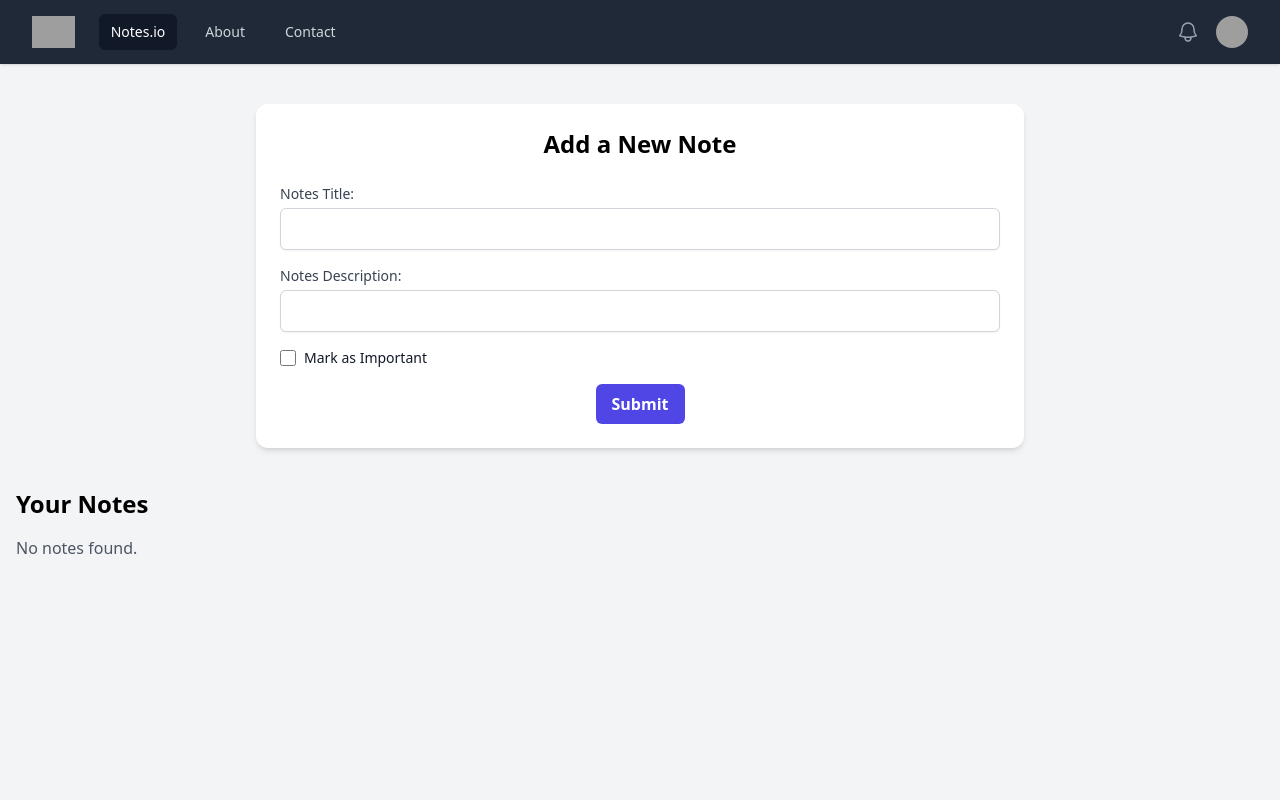
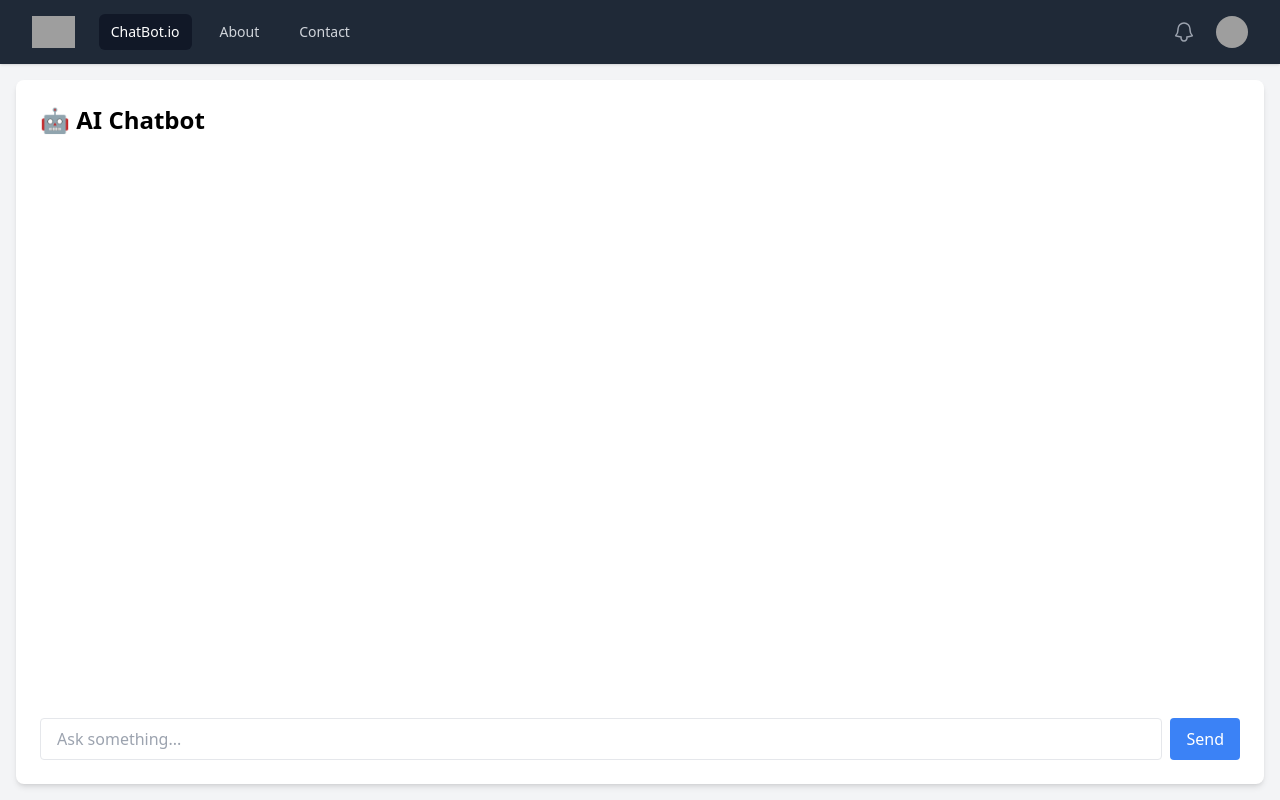
Before and after one commit to abdul0325/Notes-App, a FastAPI app: template templates/index.html in a window 1280 px wide. Run offline with FastAPI, Linux system fonts and the light colour scheme; the template is opened without the code that fills it, so the values that code supplies are empty; some libraries are stand-ins or nearby versions; grey boxes are pictures that could not be loaded.

Commit message:
Update chatbot

```diff
--- a/config/db.py
+++ /dev/null
@@ -1,5 +0,0 @@
-from pymongo import MongoClient
-
-MONGO_URI = "mongodb+srv://xyz:2266abdul%40123@mongocluster.gm0hpwu.mongodb.net"
-
-conn = MongoClient(MONGO_URI)
--- a/index.py
+++ /dev/null
@@ -1,10 +0,0 @@
-from fastapi import FastAPI
-from routes.note import note
-from fastapi.staticfiles import StaticFiles
-from routes.vector_db import note
-
-app = FastAPI()
-
-# Include the note router
-app.mount("/static", StaticFiles(directory="static"), name="static")
-app.include_router(note, tags=["notes"])
--- /dev/null
+++ b/mian.py
@@ -0,0 +1,44 @@
+from fastapi import FastAPI, Request, Form
+from fastapi.responses import StreamingResponse, HTMLResponse
+from fastapi.staticfiles import StaticFiles
+from fastapi.templating import Jinja2Templates
+from fastapi.middleware.cors import CORSMiddleware
+
+from routes.pineconetest import vector_db_query, query_together_ai
+
+app = FastAPI()
+
+# Serve static files (if any)
+app.mount("/static", StaticFiles(directory="static"), name="static")
+
+# Set up templates folder
+templates = Jinja2Templates(directory="templates")
+
+# CORS (only needed if frontend is separate; safe to keep)
+app.add_middleware(
+    CORSMiddleware,
+    allow_origins=["*"],
+    allow_methods=["*"],
+    allow_headers=["*"]
+)
+
+# Homepage route
+@app.get("/", response_class=HTMLResponse)
+async def get_home(request: Request):
+    return templates.TemplateResponse("index.html", {"request": request})
+
+# Chat endpoint with streaming response
+@app.post("/chat")
+async def chat(request: Request):
+    data = await request.json()
+    user_query = data.get("query", "")
+    results = vector_db_query(user_query)
+
+    def generate():
+        answer = query_together_ai(results, user_query)
+        for char in answer:
+            yield char
+            import time
+            time.sleep(0.01)
+
+    return StreamingResponse(generate(), media_type="text/plain")
--- a/models/note.py
+++ /dev/null
@@ -1,6 +0,0 @@
-from pydantic import BaseModel, Field
-
-class Note(BaseModel):
-    title: str = Field(..., min_length=1, max_length=100, description="Title of the note")
-    desc: str = Field(..., min_length=1, max_length=500, description="Description of the note")
-    important: bool = Field(default=False, description="Whether the note is important or not")
--- a/routes/pineconetest.py
+++ b/routes/pineconetest.py
@@ -7,7 +7,7 @@ print("Starting...")
 model = SentenceTransformer("all-MiniLM-L6-v2")  # Load model
 # Create Pinecone client
 
-together.api_key = ""
+together.api_key = "1fa88a19d544a6e982c93f1a586069b8cef724777123c581d5d3dd03d112d9ef"
 pc = Pinecone(api_key="pcsk_ihwQL_E17W62oEwcD99DsUM8GZ5GwCZzm3Yux1iatpfb39NTuhUtXiKGd228GmxYrXhKx",
               environment='aped-4627-b74a')
 # Connect to index
@@ -84,3 +84,4 @@ def query_together_ai(results, user_query):
     except Exception as e:
         print("Error parsing Together AI response:", e)
         return "Error: Could not get a valid response from Together AI."
+print("Pinecone and Together AI initialized successfully.")
--- a/static/style.css
+++ /dev/null
@@ -1 +0,0 @@
-hello
--- a/templates/index.html
+++ b/templates/index.html
@@ -1,96 +1,98 @@
 <!DOCTYPE html>
 <html lang="en">
 <head>
-  <meta charset="UTF-8">
-  <meta name="viewport" content="width=device-width, initial-scale=1.0">
-  <title>Notes.io</title>
+  <meta charset="UTF-8" />
+  <meta name="viewport" content="width=device-width, initial-scale=1.0" />
+  <title>Chatbot.io</title>
   <script src="https://cdn.tailwindcss.com"></script>
 </head>
-<body class="bg-gray-100 font-sans">
-  <!-- Navbar -->
-  <nav class=" sticky top-0 z-50 bg-gray-800 text-white shadow">
+<body class="bg-gray-100 font-sans min-h-screen flex flex-col">
+
+  <!-- Navbar Full Width -->
+  <nav class="sticky top-0 z-50 w-full bg-gray-800 text-white shadow">
     <div class="max-w-7xl mx-auto px-4 sm:px-6 lg:px-8">
       <div class="flex justify-between h-16 items-center">
         <div class="flex flex-1 items-center justify-center sm:items-stretch sm:justify-start">
           <div class="flex shrink-0 items-center">
-          <img class="h-8 w-auto" src="https://tse3.mm.bing.net/th/id/OIP.-mzrwt0zW13X62Kbr0zNegHaHj?pid=Api&P=0&h=220?color=indigo&shade=500" alt="Your Company" />
+            <img class="h-8 w-auto" src="https://up.yimg.com/ib/th/id/OIP.T0FSWMoaFsvssh4EJrYMqgHaHa?pid=Api&rs=1&c=1&qlt=95&w=95&h=95?pid=Api&P=0&h=220" alt="Logo" />
           </div>
           <div class="hidden sm:ml-6 sm:block">
             <div class="flex space-x-4">
-            <!-- Current: "bg-gray-900 text-white", Default: "text-gray-300 hover:bg-gray-700 hover:text-white" -->
-            <a class="rounded-md bg-gray-900 px-3 py-2 text-sm font-medium text-white" aria-current="page">Notes.io</a>
+              <a class="rounded-md bg-gray-900 px-3 py-2 text-sm font-medium text-white">ChatBot.io</a>
               <a href="#" class="rounded-md px-3 py-2 text-sm font-medium text-gray-300 hover:bg-gray-700 hover:text-white">About</a>
               <a href="#" class="rounded-md px-3 py-2 text-sm font-medium text-gray-300 hover:bg-gray-700 hover:text-white">Contact</a>
             </div>
           </div>
         </div>
-      <div class="absolute inset-y-0 right-0 flex items-center pr-2 sm:static sm:inset-auto sm:ml-6 sm:pr-0">
-        <button type="button" class="relative rounded-full bg-gray-800 p-1 text-gray-400 hover:text-white focus:ring-2 focus:ring-white focus:ring-offset-2 focus:ring-offset-gray-800 focus:outline-hidden">
-          <span class="absolute -inset-1.5"></span>
-          <span class="sr-only">View notifications</span>
-          <svg class="size-6" fill="none" viewBox="0 0 24 24" stroke-width="1.5" stroke="currentColor" aria-hidden="true" data-slot="icon">
-            <path stroke-linecap="round" stroke-linejoin="round" d="M14.857 17.082a23.848 23.848 0 0 0 5.454-1.31A8.967 8.967 0 0 1 18 9.75V9A6 6 0 0 0 6 9v.75a8.967 8.967 0 0 1-2.312 6.022c1.733.64 3.56 1.085 5.455 1.31m5.714 0a24.255 24.255 0 0 1-5.714 0m5.714 0a3 3 0 1 1-5.714 0" />
+        <div class="flex items-center gap-4">
+          <button type="button" class="p-1 text-gray-400 hover:text-white focus:ring-2 focus:ring-white rounded-full">
+            <svg class="h-6 w-6" fill="none" viewBox="0 0 24 24" stroke="currentColor">
+              <path stroke-linecap="round" stroke-linejoin="round" stroke-width="1.5" d="M14.857 17.082a23.848 23.848 0 005.454-1.31A8.967 8.967 0 0118 9.75V9A6 6 0 006 9v.75a8.967 8.967 0 01-2.312 6.022 23.848 23.848 0 005.455 1.31m5.714 0a3 3 0 11-5.714 0" />
             </svg>
           </button>
-      <div class="relative ml-3">
-          <div>
-            <button type="button" class="relative flex rounded-full bg-gray-800 text-sm focus:outline-hidden focus-visible:ring-2 focus-visible:ring-white focus-visible:ring-offset-2 focus-visible:ring-offset-gray-800" id="user-menu-button" aria-expanded="false" aria-haspopup="true">
-              <span class="absolute -inset-1.5"></span>
-              <span class="sr-only">Open user menu</span>
-              <img class="size-8 rounded-full" src="https://encrypted-tbn0.gstatic.com/images?q=tbn:ANd9GcTJezqcnk2Sutd8JSgDcSTeG1_w3npTT6-LuMJaJb__lup7e9A1BMQPwCsddFuTFm0rjwU&usqp=CAU?ixlib=rb-1.2.1&ixid=eyJhcHBfaWQiOjEyMDd9&auto=format&fit=facearea&facepad=2&w=256&h=256&q=80" alt="" />
-            </button>
-          </div>
+          <img class="h-8 w-8 rounded-full" src="https://encrypted-tbn0.gstatic.com/images?q=tbn:ANd9GcTJezqcnk2Sutd8JSgDcSTeG1_w3npTT6-LuMJaJb__lup7e9A1BMQPwCsddFuTFm0rjwU&usqp=CAU" alt="User" />
         </div>
       </div>
     </div>
   </nav>
 
-  <!-- Form -->
-  <section class="max-w-3xl mx-auto mt-10 p-6 bg-white rounded-xl shadow-md">
-    <h2 class="text-2xl font-bold mb-6 text-center">Add a New Note</h2>
-    <form method="post" action="add/" class="space-y-4">
-      <div>
-        <label for="title" class="block text-sm font-medium text-gray-700">Notes Title:</label>
-        <input type="text" name="title" id="title" class="mt-1 block w-full border border-gray-300 rounded-md shadow-sm p-2 focus:ring-indigo-500 focus:border-indigo-500">
+<!-- Chatbot Container Full Height and Width Minus Navbar -->
+<main class="flex-grow w-full h-[calc(100vh-4rem)] flex justify-center items-start p-4 bg-gray-100">
+  <div class="w-full h-full bg-white shadow-md rounded-lg p-6 flex flex-col">
+    <h1 class="text-2xl font-bold mb-4">🤖 AI Chatbot</h1>
+
+    <div id="chat" class="flex-1 space-y-4 overflow-y-auto mb-4">
+      <!-- Chat messages will go here -->
     </div>
-      <div>
-        <label for="desc" class="block text-sm font-medium text-gray-700">Notes Description:</label>
-        <input type="text" name="desc" id="desc" class="mt-1 block w-full border border-gray-300 rounded-md shadow-sm p-2 focus:ring-indigo-500 focus:border-indigo-500">
+
+    <form id="chatForm" class="flex gap-2">
+      <input type="text" id="userInput" class="flex-1 border rounded px-4 py-2" placeholder="Ask something..." required />
+      <button class="bg-blue-500 text-white px-4 py-2 rounded hover:bg-blue-600" type="submit">Send</button>
+    </form>
   </div>
-      <div class="flex items-center">
-        <input type="checkbox" name="important" id="important" class="h-4 w-4 text-indigo-600 border-gray-300 rounded">
-        <label for="important" class="ml-2 block text-sm text-gray-900">Mark as Important</label>
-      </div>
-      <div class="text-center">
-        <button type="submit" class="bg-indigo-600 hover:bg-indigo-700 text-white font-bold py-2 px-4 rounded-md">Submit</button>
-      </div>
-    </form>
-  </section>
+</main>
 
-  <!-- Notes Display -->
-  <section class="max-w-7xl mx-auto mt-10 px-4">
-    <h2 class="text-2xl font-bold mb-4">Your Notes</h2>
-    {% if not newDocs %}
-      <p class="text-gray-600">No notes found.</p>
-    {% else %}
-      <div class="grid grid-cols-1 sm:grid-cols-2 md:grid-cols-3 gap-6">
-        {% for item in newDocs %}
-        <div class="bg-white shadow-md rounded-lg p-5">
-          <h3 class="text-xl font-semibold mb-2">{{ item.title }}</h3>
-          <p class="text-gray-700 mb-4">{{ item.desc }}</p>
-          {% if item.important %}
-            <span class="inline-block bg-red-500 text-white text-xs px-2 py-1 rounded-full">Important</span>
-          {% else %}
-            <span class="inline-block bg-gray-400 text-white text-xs px-2 py-1 rounded-full">Normal</span>
-          {% endif %}
-          <div class="mt-4 flex justify-between">
-            <a href="/update/{{ item.id }}" class="text-yellow-600 hover:underline text-sm">Edit</a>
-            <a href="/delete/{{ item.id }}" class="text-red-600 hover:underline text-sm">Delete</a>
-          </div>
-        </div>
-        {% endfor %}
-      </div>
-    {% endif %}
-  </section>
+  <script>
+    const chat = document.getElementById("chat");
+    const form = document.getElementById("chatForm");
+    const userInput = document.getElementById("userInput");
+
+    form.addEventListener("submit", async (e) => {
+      e.preventDefault();
+      const question = userInput.value.trim();
+      if (!question) return;
+
+      const userMsg = document.createElement("div");
+      userMsg.className = "text-right";
+      userMsg.innerHTML = `<div class="inline-block bg-blue-100 text-blue-900 rounded px-3 py-2">${question}</div>`;
+      chat.appendChild(userMsg);
+      userInput.value = "";
+
+      const botMsg = document.createElement("div");
+      botMsg.className = "text-left";
+      const botContent = document.createElement("div");
+      botContent.className = "inline-block bg-gray-200 text-gray-800 rounded px-3 py-2";
+      botContent.textContent = "🤖 ";
+      botMsg.appendChild(botContent);
+      chat.appendChild(botMsg);
+      chat.scrollTop = chat.scrollHeight;
+
+      const response = await fetch("http://localhost:8000/chat", {
+        method: "POST",
+        headers: { "Content-Type": "application/json" },
+        body: JSON.stringify({ query: question }),
+      });
+
+      const reader = response.body.getReader();
+      const decoder = new TextDecoder("utf-8");
+
+      while (true) {
+        const { value, done } = await reader.read();
+        if (done) break;
+        botContent.textContent += decoder.decode(value);
+        chat.scrollTop = chat.scrollHeight;
+      }
+    });
+  </script>
 </body>
 </html>
```
Also changed, not shown: routes/note.py (deleted, +0 -75 lines), routes/vector_db.py (+5 -7 lines), schemas/note.py (deleted, +0 -10 lines), templates/update.html (deleted, +0 -68 lines). Lines whose indentation alone changed are shown as unchanged.
